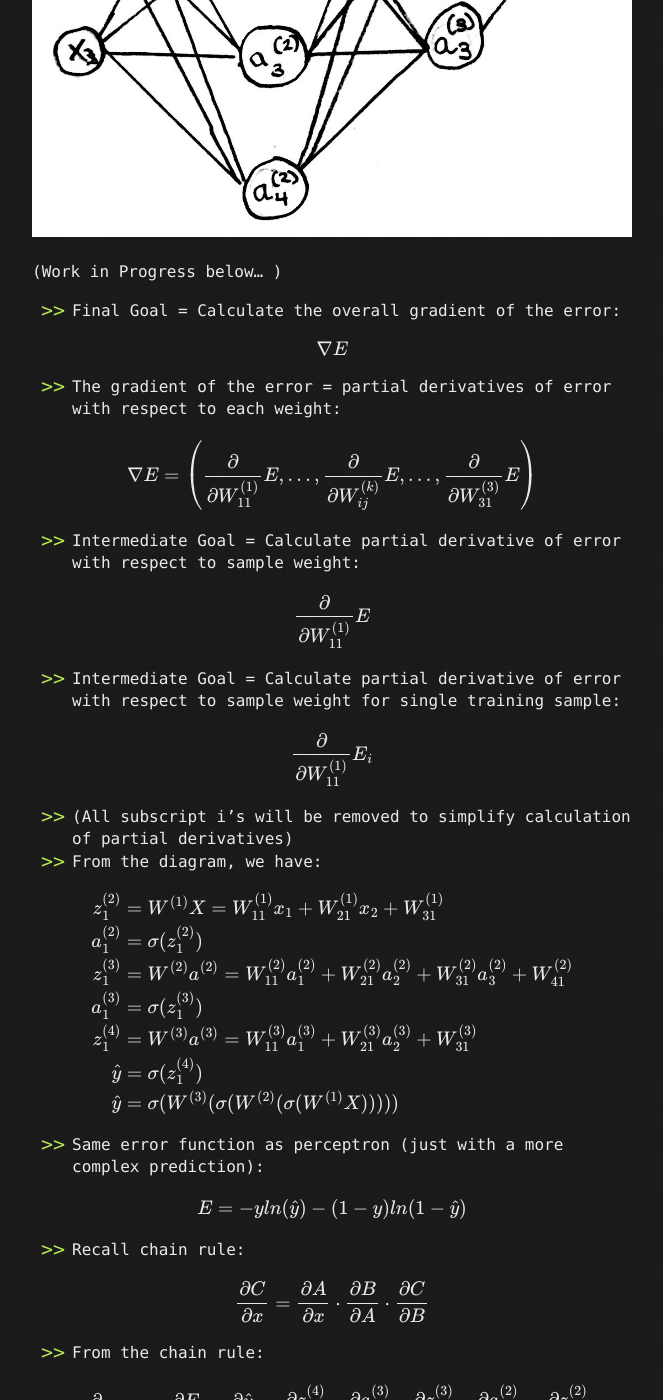
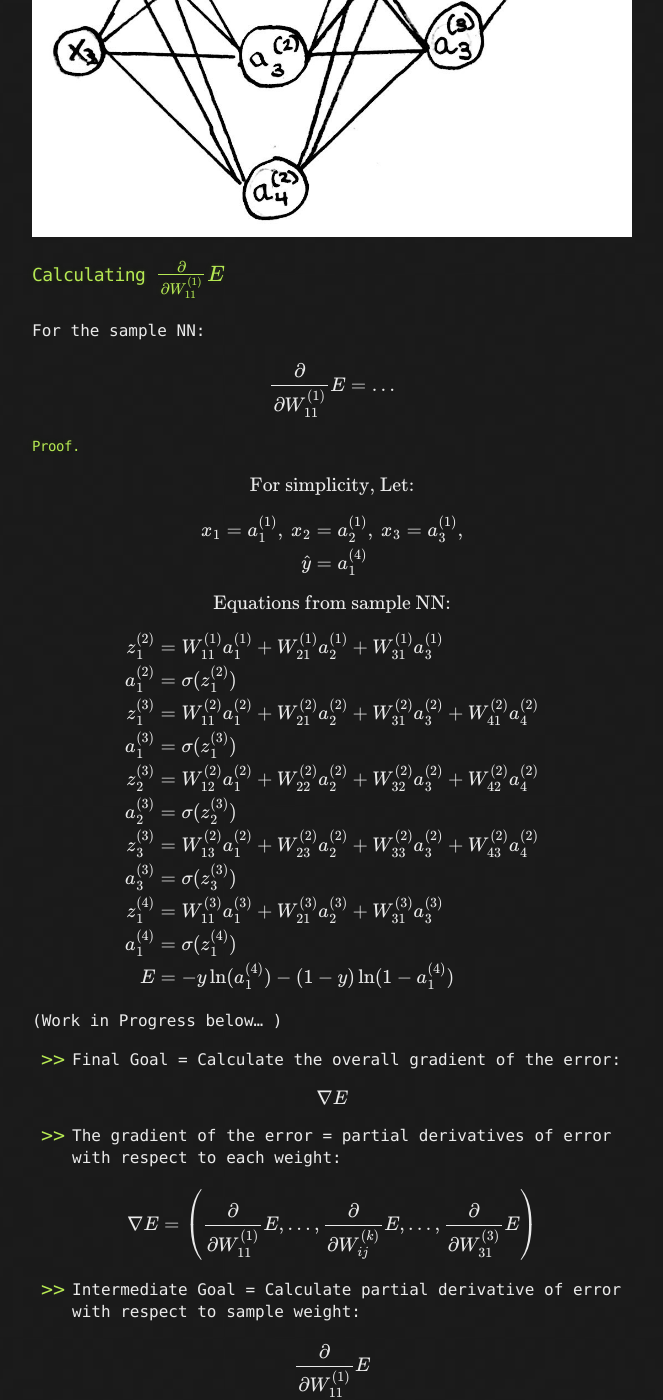
Before and after one commit to LivingProgram/ml-notes, a Jekyll site: the page built from index.md, in a window 1280 px wide and 1400 px high, scrolled down 8770 px. Shown: the whole window, without its empty margins (308-971 px from the left). Built offline with Jekyll 4.4.1, drawn with Linux system fonts in a browser that asks for light colours; our own code applies the rules of GitHub Pages for plain Markdown files; formulas are drawn with MathJax 3; the repository's description, which GitHub fills in, is left out.

Commit message:
update notes

```diff
--- a/index.md
+++ b/index.md
@@ -245,6 +245,36 @@ $$\hat{y}_{i}=\sigma(W^{(3)}(\sigma(W^{(2)}(\sigma(W^{(1)}X_{i})))))$$
 ### Sample NN Diagram
 ![Example NN](https://livingprogram.github.io/ml-notes/images/ml-notes_21.jpg)
 
+### Calculating $$\frac{\partial}{\partial W^{(1)}_{11}}E$$
+For the sample NN:
+
+$$\frac{\partial}{\partial W^{(1)}_{11}}E=\ldots$$
+
+#### Proof.
+
+$$\text{For simplicity, Let:}$$
+
+$$\begin{align}
+x_1=a_1^{(1)},\ x_2&=a_2^{(1)},\ x_3=a_3^{(1)}, \\
+\hat{y}&=a_1^{(4)}
+\end{align}$$
+
+$$\text{Equations from sample NN:}$$
+
+$$\begin{align}
+z_1^{(2)} &= W_{11}^{(1)}a_1^{(1)} + W_{21}^{(1)}a_2^{(1)} + W_{31}^{(1)}a_3^{(1)} \\
+a_1^{(2)} &= \sigma(z_1^{(2)}) \\
+z_1^{(3)} &= W_{11}^{(2)}a_1^{(2)} + W_{21}^{(2)}a_2^{(2)} + W_{31}^{(2)}a_3^{(2)} + W_{41}^{(2)}a_4^{(2)}\\
+a_1^{(3)} &= \sigma(z_1^{(3)}) \\
+z_2^{(3)} &= W_{12}^{(2)}a_1^{(2)} + W_{22}^{(2)}a_2^{(2)} + W_{32}^{(2)}a_3^{(2)} + W_{42}^{(2)}a_4^{(2)}\\
+a_2^{(3)} &= \sigma(z_2^{(3)}) \\
+z_3^{(3)} &= W_{13}^{(2)}a_1^{(2)} + W_{23}^{(2)}a_2^{(2)} + W_{33}^{(2)}a_3^{(2)} + W_{43}^{(2)}a_4^{(2)}\\
+a_3^{(3)} &= \sigma(z_3^{(3)}) \\
+z_1^{(4)} &= W_{11}^{(3)}a_1^{(3)} + W_{21}^{(3)}a_2^{(3)} + W_{31}^{(3)}a_3^{(3)} \\
+a_1^{(4)} &= \sigma(z_1^{(4)}) \\
+E &= -y\ln(a_1^{(4)})-(1-y)\ln(1-a_1^{(4)})
+\end{align}$$
+
 (Work in Progress below... )
 
 - Final Goal = Calculate the overall gradient of the error:
```
